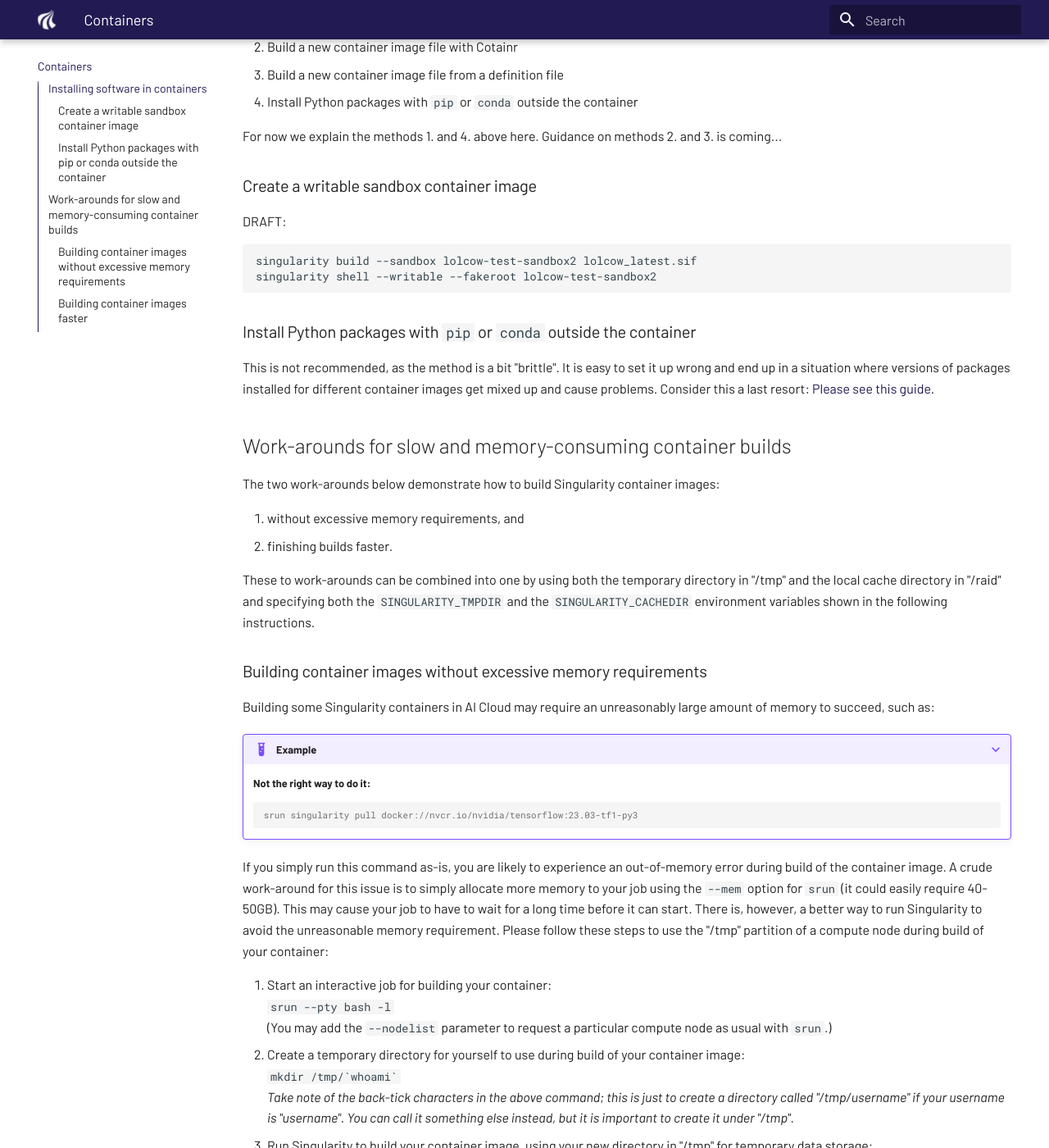
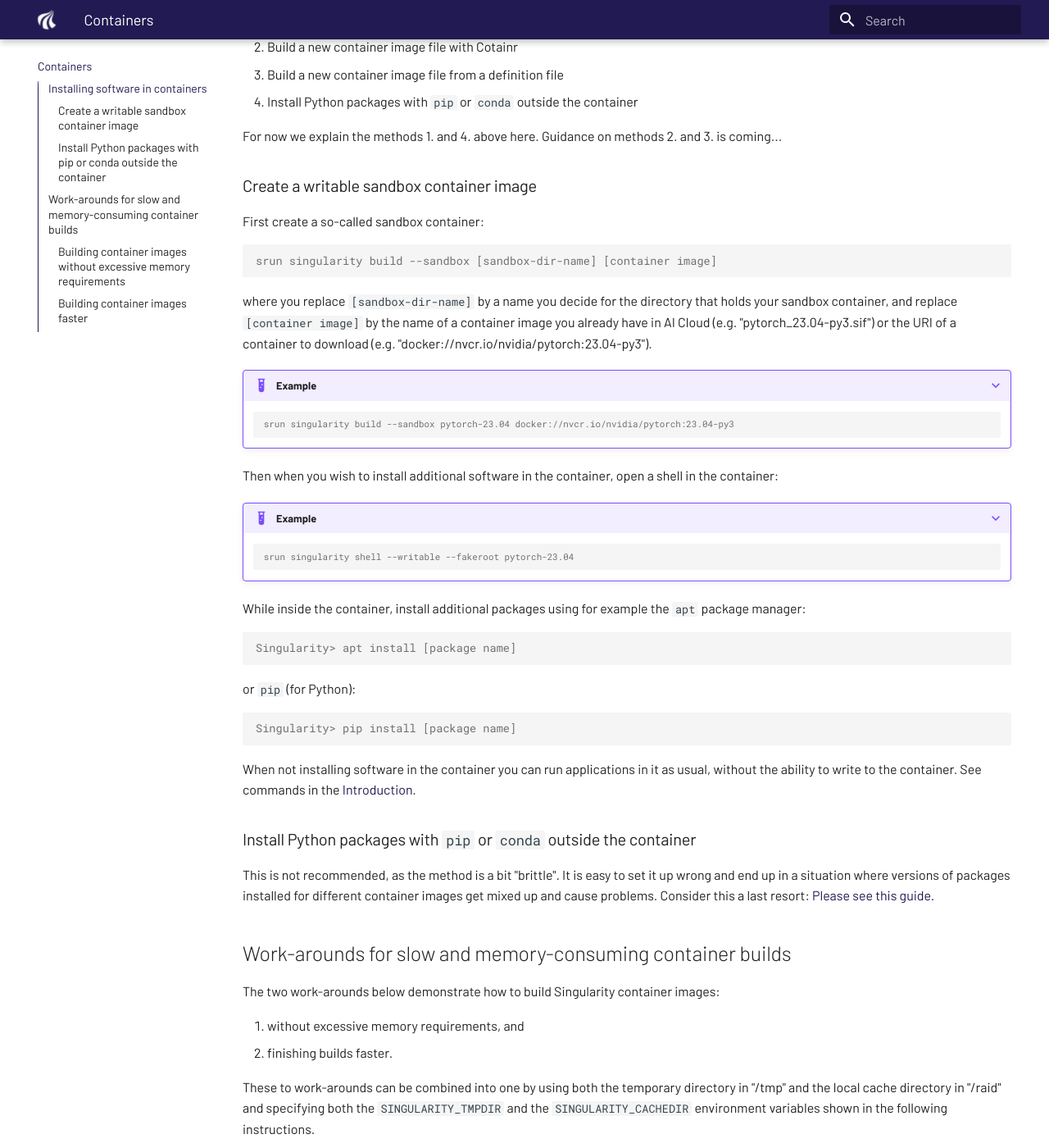
Before and after one commit to aau-claaudia/aicloud-docs, an MkDocs documentation site: the page built from docs/singularity.md, in a window 1280 px wide and 1400 px high, scrolled down 478 px. Shown: the whole window at 82% size. Built offline with MkDocs 1.6.1 and Material for MkDocs 9.7.7, drawn with Linux system fonts in a browser that asks for light colours.

Commit message:
Guide to writable containers
Sandbox containers for now. Cotainr and building from definition file
still missing.

````diff
--- a/docs/singularity.md
+++ b/docs/singularity.md
@@ -25,10 +25,44 @@ methods 2. and 3. is coming...
 
 ### Create a writable sandbox container image
 
-DRAFT:
+First create a so-called sandbox container:
+```console
+srun singularity build --sandbox [sandbox-dir-name] [container image]
+```
+where you replace `[sandbox-dir-name]` by a name you decide for the
+directory that holds your sandbox container, and replace `[container
+image]` by the name of a container image you already have in AI Cloud
+(e.g. "pytorch_23.04-py3.sif") or the URI of a container to download
+(e.g. "docker://nvcr.io/nvidia/pytorch:23.04-py3").
 
-    singularity build --sandbox lolcow-test-sandbox2 lolcow_latest.sif
-    singularity shell --writable --fakeroot lolcow-test-sandbox2
+???+ example
+
+	```console
+	srun singularity build --sandbox pytorch-23.04 docker://nvcr.io/nvidia/pytorch:23.04-py3
+    ```
+
+Then when you wish to install additional software in the container, open a shell in the container:
+
+???+ example
+
+	```console
+	srun singularity shell --writable --fakeroot pytorch-23.04
+    ```
+
+While inside the container, install additional packages using for
+example the `apt` package manager:
+```console
+Singularity> apt install [package name]
+```
+or `pip` (for Python):
+```console
+Singularity> pip install [package name]
+```
+
+When not installing software in the container you can run applications
+in it as usual, without the ability to write to the container. See
+commands in the
+[Introduction](../introduction/#running-applications-in-containers).
 
 ### Install Python packages with `pip` or `conda` outside the container
 
````
